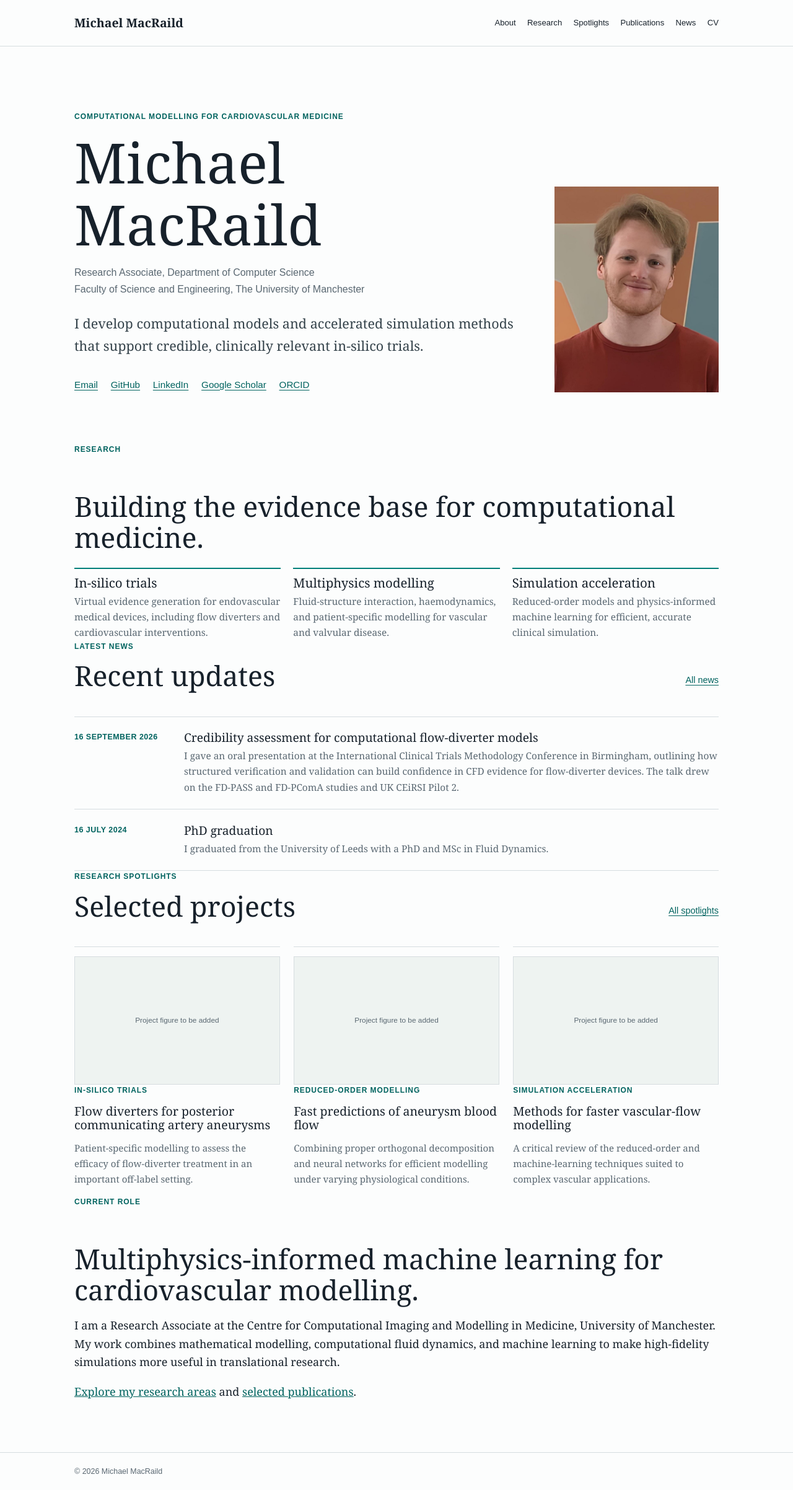
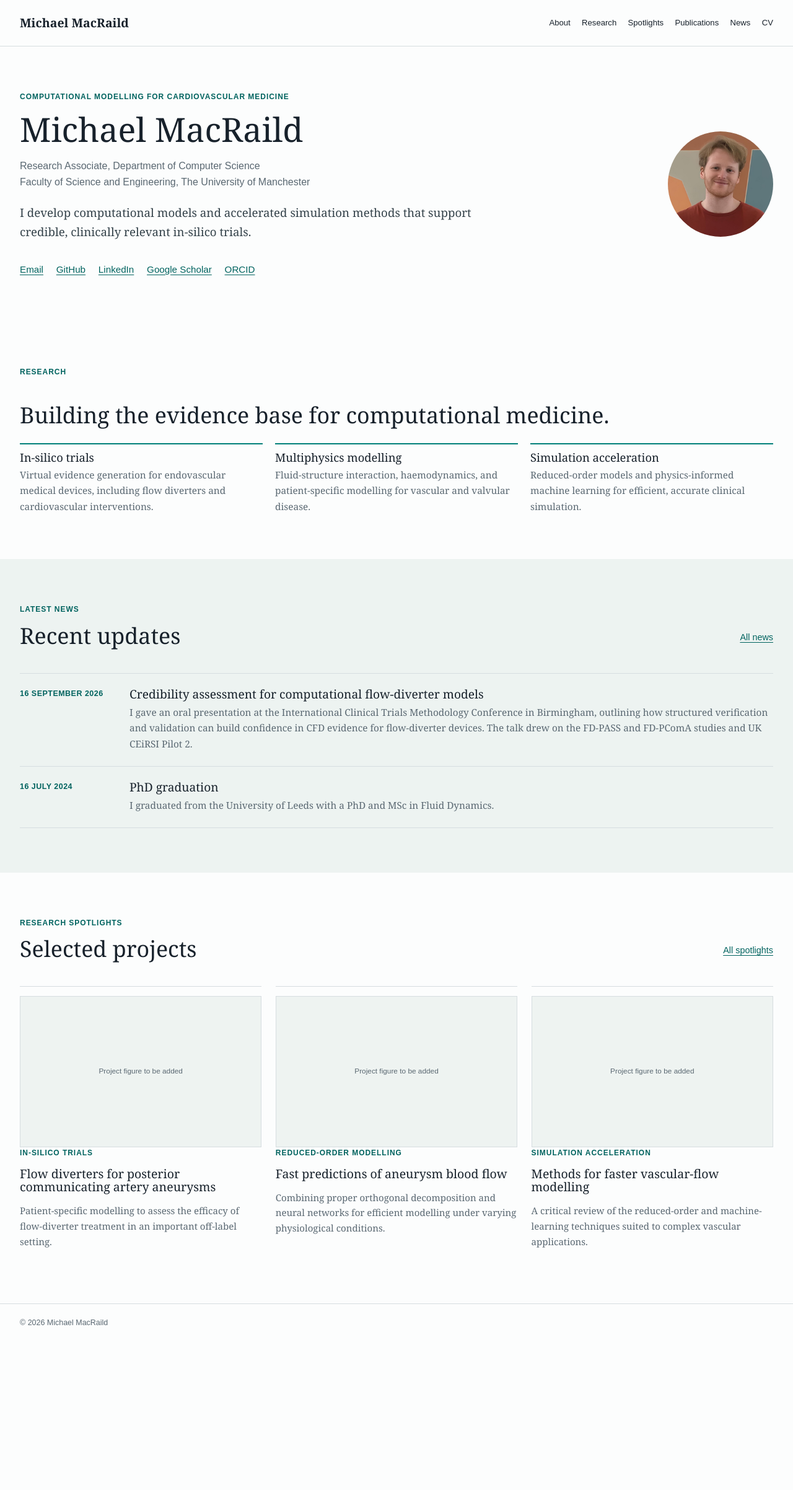
Before and after one commit to michaelmacraild/michaelmacraild.github.io, a Jekyll site: the page built from index.md, in a window 1280 px wide. Shown: the whole page at 62% size. Built offline with Jekyll 4.4.1, drawn with Linux system fonts in a browser that asks for light colours; after the commit the page ends 2164 px from its top, so only the background shows below that.

Commit message:
Add files via upload

```diff
--- a/assets/css/style.scss
+++ b/assets/css/style.scss
@@ -19,11 +19,11 @@ body {
   color: var(--ink);
   background: var(--paper);
   font-family: Georgia, "Times New Roman", serif;
-  font-size: 18px;
+  font-size: 17px;
   line-height: 1.65;
 }
 
-.shell { width: min(100% - 3rem, 1040px); margin: 0 auto; }
+.shell { width: min(100% - 4rem, 1280px); margin: 0 auto; }
 
 .site-header { border-bottom: 1px solid var(--line); }
 
@@ -46,7 +46,7 @@ nav { display: flex; gap: 1.15rem; font-family: Arial, sans-serif; font-size: .8
 
 nav a:hover, .wordmark:hover, a { color: var(--accent-dark); }
 
-main { min-height: calc(100vh - 144px); padding: 5rem 0 4rem; }
+main { min-height: calc(100vh - 144px); padding: 3.5rem 0 0; }
 
 .eyebrow, .section-label {
   margin: 0 0 .75rem;
@@ -58,16 +58,21 @@ main { min-height: calc(100vh - 144px); padding: 5rem 0 4rem; }
   text-transform: uppercase;
 }
 
-.hero { display: grid; grid-template-columns: minmax(0, 1fr) 265px; gap: 4rem; align-items: end; padding: 1.5rem 0 5.2rem; }
+.home-page { width: 100vw; margin-left: calc(50% - 50vw); }
+.home-container { width: min(100% - 4rem, 1280px); margin-right: auto; margin-left: auto; }
+.home-band { padding: 4.5rem 0; }
+.home-band-muted { background: #edf3f1; }
+.hero { display: grid; grid-template-columns: minmax(0, 1fr) 170px; gap: 3.5rem; align-items: center; padding: 1rem 0 4.5rem; }
 .hero-copy { max-width: 730px; }
-.hero-portrait, .portrait { display: block; width: 100%; aspect-ratio: 4 / 5; object-fit: cover; background: #edf1ef; }
+.hero-portrait { display: block; width: 170px; aspect-ratio: 1; border-radius: 50%; object-fit: cover; background: #edf1ef; }
+.portrait { display: block; width: 100%; aspect-ratio: 4 / 5; object-fit: cover; background: #edf1ef; }
 
 h1, h2, h3 { color: var(--ink); font-weight: normal; line-height: 1.12; }
-h1 { margin: 0; font-size: clamp(2.7rem, 7vw, 5.8rem); }
-h2 { margin: 3.5rem 0 1rem; font-size: clamp(1.85rem, 4vw, 2.8rem); }
-h3 { margin: 0 0 .35rem; font-size: 1.28rem; }
+h1 { margin: 0; font-size: clamp(2.35rem, 4.2vw, 3.8rem); }
+h2 { margin: 2.5rem 0 1rem; font-size: clamp(1.7rem, 2.8vw, 2.35rem); }
+h3 { margin: 0 0 .35rem; font-size: 1.15rem; }
 
-.lead { max-width: 760px; margin: 1.5rem 0 0; color: #35434b; font-size: 1.35rem; }
+.lead { max-width: 760px; margin: 1.25rem 0 0; color: #35434b; font-size: 1.17rem; }
 .role { margin: 1rem 0 0; color: var(--muted); font-family: Arial, sans-serif; font-size: 1rem; }
 
 .about-intro { display: grid; grid-template-columns: 220px minmax(0, 1fr); gap: 2.25rem; align-items: start; margin: 2rem 0 1rem; }
@@ -113,13 +118,14 @@ h3 { margin: 0 0 .35rem; font-size: 1.28rem; }
 .site-footer { border-top: 1px solid var(--line); color: var(--muted); font-family: Arial, sans-serif; font-size: .78rem; padding: 1.25rem 0; }
 
 @media (max-width: 620px) {
-  body { font-size: 17px; }
-  .shell { width: min(100% - 2rem, 940px); }
+  body { font-size: 16px; }
+  .shell, .home-container { width: min(100% - 2rem, 1280px); }
   .navigation { min-height: auto; align-items: flex-start; flex-direction: column; padding: 1.1rem 0; gap: .6rem; }
   nav { flex-wrap: wrap; gap: .45rem .9rem; }
-  main { padding: 3.4rem 0 3rem; }
-  .hero { grid-template-columns: 1fr; gap: 2rem; padding-bottom: 3.6rem; }
-  .hero-portrait { width: min(265px, 100%); }
+  main { padding: 2.5rem 0 0; }
+  .home-band { padding: 3rem 0; }
+  .hero { grid-template-columns: 1fr; gap: 1.5rem; padding-bottom: 3rem; }
+  .hero-portrait { width: 135px; }
   .research-grid { grid-template-columns: 1fr; gap: 1.6rem; }
   .section-heading { align-items: start; flex-direction: column; gap: 0; }
   .section-heading > a { margin-bottom: 0; }
--- a/index.md
+++ b/index.md
@@ -2,74 +2,50 @@
 layout: default
 ---
 
-<section class="hero">
-  <div class="hero-copy">
-    <p class="eyebrow">Computational Modelling for Cardiovascular Medicine</p>
-    <h1>Michael<br>MacRaild</h1>
-    <p class="role">Research Associate, Department of Computer Science<br>Faculty of Science and Engineering, The University of Manchester</p>
-    <p class="lead">I develop computational models and accelerated simulation methods that support credible, clinically relevant in-silico trials.</p>
-    <div class="links">
-      <a href="mailto:michael.macraild@manchester.ac.uk">Email</a>
-      <a href="https://github.com/michaelmacraild">GitHub</a>
-      <a href="https://www.linkedin.com/in/michael-macraild-78b3101bb/">LinkedIn</a>
-      <a href="https://scholar.google.com/citations?user=LOe0B4YAAAAJ&amp;hl=en&amp;oi=ao">Google Scholar</a>
-      <a href="https://orcid.org/0009-0001-3307-743X">ORCID</a>
+<div class="home-page">
+  <section class="hero home-container">
+    <div class="hero-copy">
+      <p class="eyebrow">Computational Modelling for Cardiovascular Medicine</p>
+      <h1>Michael MacRaild</h1>
+      <p class="role">Research Associate, Department of Computer Science<br>Faculty of Science and Engineering, The University of Manchester</p>
+      <p class="lead">I develop computational models and accelerated simulation methods that support credible, clinically relevant in-silico trials.</p>
+      <div class="links">
+        <a href="mailto:michael.macraild@manchester.ac.uk">Email</a>
+        <a href="https://github.com/michaelmacraild">GitHub</a>
+        <a href="https://www.linkedin.com/in/michael-macraild-78b3101bb/">LinkedIn</a>
+        <a href="https://scholar.google.com/citations?user=LOe0B4YAAAAJ&amp;hl=en&amp;oi=ao">Google Scholar</a>
+        <a href="https://orcid.org/0009-0001-3307-743X">ORCID</a>
+      </div>
     </div>
-  </div>
-  <img class="hero-portrait" src="{{ '/assets/img/profile.jpg' | relative_url }}" alt="Michael MacRaild">
-</section>
+    <img class="hero-portrait" src="{{ '/assets/img/profile.jpg' | relative_url }}" alt="Michael MacRaild">
+  </section>
 
-<section>
-  <p class="section-label">Research</p>
-  <h2>Building the evidence base for computational medicine.</h2>
-  <div class="research-grid">
-    <article>
-      <h3>In-silico trials</h3>
-      <p>Virtual evidence generation for endovascular medical devices, including flow diverters and cardiovascular interventions.</p>
-    </article>
-    <article>
-      <h3>Multiphysics modelling</h3>
-      <p>Fluid-structure interaction, haemodynamics, and patient-specific modelling for vascular and valvular disease.</p>
-    </article>
-    <article>
-      <h3>Simulation acceleration</h3>
-      <p>Reduced-order models and physics-informed machine learning for efficient, accurate clinical simulation.</p>
-    </article>
-  </div>
-</section>
+  <section class="home-band home-container">
+    <p class="section-label">Research</p>
+    <h2>Building the evidence base for computational medicine.</h2>
+    <div class="research-grid">
+      <article><h3>In-silico trials</h3><p>Virtual evidence generation for endovascular medical devices, including flow diverters and cardiovascular interventions.</p></article>
+      <article><h3>Multiphysics modelling</h3><p>Fluid-structure interaction, haemodynamics, and patient-specific modelling for vascular and valvular disease.</p></article>
+      <article><h3>Simulation acceleration</h3><p>Reduced-order models and physics-informed machine learning for efficient, accurate clinical simulation.</p></article>
+    </div>
+  </section>
 
-<section>
-  <div class="section-heading">
-    <div>
-      <p class="section-label">Latest news</p>
-      <h2>Recent updates</h2>
+  <section class="home-band home-band-muted">
+    <div class="home-container">
+      <div class="section-heading"><div><p class="section-label">Latest news</p><h2>Recent updates</h2></div><a href="{{ '/news/' | relative_url }}">All news</a></div>
+      <ul class="news-list">
+        <li><time datetime="2026-09-16">16 September 2026</time><div><h3>Credibility assessment for computational flow-diverter models</h3><p>I gave an oral presentation at the International Clinical Trials Methodology Conference in Birmingham, outlining how structured verification and validation can build confidence in CFD evidence for flow-diverter devices. The talk drew on the FD-PASS and FD-PComA studies and UK CEiRSI Pilot 2.</p></div></li>
+        <li><time datetime="2024-07-16">16 July 2024</time><div><h3>PhD graduation</h3><p>I graduated from the University of Leeds with a PhD and MSc in Fluid Dynamics.</p></div></li>
+      </ul>
     </div>
-    <a href="{{ '/news/' | relative_url }}">All news</a>
-  </div>
-  <ul class="news-list">
-    <li><time datetime="2026-09-16">16 September 2026</time><div><h3>Credibility assessment for computational flow-diverter models</h3><p>I gave an oral presentation at the International Clinical Trials Methodology Conference in Birmingham, outlining how structured verification and validation can build confidence in CFD evidence for flow-diverter devices. The talk drew on the FD-PASS and FD-PComA studies and UK CEiRSI Pilot 2.</p></div></li>
-    <li><time datetime="2024-07-16">16 July 2024</time><div><h3>PhD graduation</h3><p>I graduated from the University of Leeds with a PhD and MSc in Fluid Dynamics.</p></div></li>
-  </ul>
-</section>
+  </section>
 
-<section>
-  <div class="section-heading">
-    <div>
-      <p class="section-label">Research spotlights</p>
-      <h2>Selected projects</h2>
+  <section class="home-band home-container">
+    <div class="section-heading"><div><p class="section-label">Research spotlights</p><h2>Selected projects</h2></div><a href="{{ '/spotlights/' | relative_url }}">All spotlights</a></div>
+    <div class="spotlight-grid">
+      <article><div class="figure-placeholder">Project figure to be added</div><p class="section-label">In-silico trials</p><h3>Flow diverters for posterior communicating artery aneurysms</h3><p>Patient-specific modelling to assess the efficacy of flow-diverter treatment in an important off-label setting.</p></article>
+      <article><div class="figure-placeholder">Project figure to be added</div><p class="section-label">Reduced-order modelling</p><h3>Fast predictions of aneurysm blood flow</h3><p>Combining proper orthogonal decomposition and neural networks for efficient modelling under varying physiological conditions.</p></article>
+      <article><div class="figure-placeholder">Project figure to be added</div><p class="section-label">Simulation acceleration</p><h3>Methods for faster vascular-flow modelling</h3><p>A critical review of the reduced-order and machine-learning techniques suited to complex vascular applications.</p></article>
     </div>
-    <a href="{{ '/spotlights/' | relative_url }}">All spotlights</a>
-  </div>
-  <div class="spotlight-grid">
-    <article><div class="figure-placeholder">Project figure to be added</div><p class="section-label">In-silico trials</p><h3>Flow diverters for posterior communicating artery aneurysms</h3><p>Patient-specific modelling to assess the efficacy of flow-diverter treatment in an important off-label setting.</p></article>
-    <article><div class="figure-placeholder">Project figure to be added</div><p class="section-label">Reduced-order modelling</p><h3>Fast predictions of aneurysm blood flow</h3><p>Combining proper orthogonal decomposition and neural networks for efficient modelling under varying physiological conditions.</p></article>
-    <article><div class="figure-placeholder">Project figure to be added</div><p class="section-label">Simulation acceleration</p><h3>Methods for faster vascular-flow modelling</h3><p>A critical review of the reduced-order and machine-learning techniques suited to complex vascular applications.</p></article>
-  </div>
-</section>
-
-<section>
-  <p class="section-label">Current role</p>
-  <h2>Multiphysics-informed machine learning for cardiovascular modelling.</h2>
-  <p>I am a Research Associate at the Centre for Computational Imaging and Modelling in Medicine, University of Manchester. My work combines mathematical modelling, computational fluid dynamics, and machine learning to make high-fidelity simulations more useful in translational research.</p>
-  <p><a href="{{ '/research/' | relative_url }}">Explore my research areas</a> and <a href="{{ '/publications/' | relative_url }}">selected publications</a>.</p>
-</section>
+  </section>
+</div>
```
